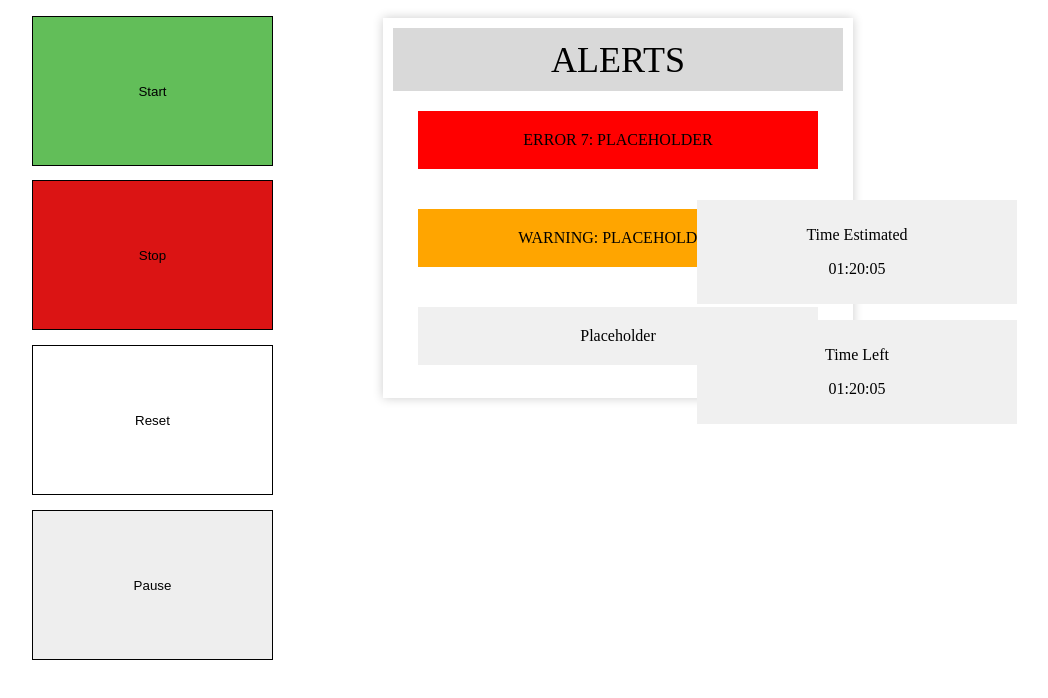
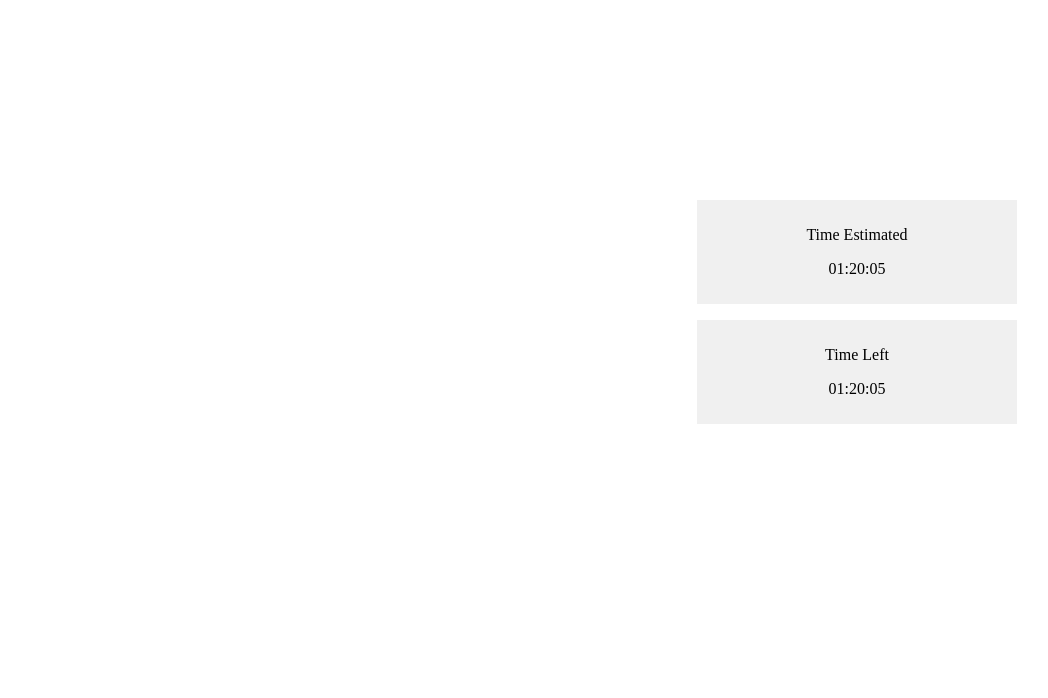
Before and after one commit to m-kudahl/p9, a React (Create React App) app in the folder p9-app/: page / in a window 1280 px wide. Shown: the top 698 px of the page, without its empty margins (7-1055 px from the left). Built offline with nearby package versions, Linux system fonts and the light colour scheme.

Commit message:
FOCOKAPkposapkosåadpdawokdwakoj
fockfocofkcofk

```diff
--- a/p9-app/src/Alertbox.css
+++ /dev/null
@@ -1,43 +0,0 @@
-.BackgroundBox {
-  background: #ffffff;
-  width: 500px;
-  height: 400px;
-  padding: 10px;
-  display: flex;
-  margin: 0 auto;
-  outline: black;
-}
-.CenterBox {
-  width: 90%;
-  height: 90%;
-  padding: 10px;
-  background: white;
-  display: flex;
-  flex-direction: column;
-  box-shadow: 0 0 10px rgba(0, 0, 0, 0.2);
-}
-.AlertHeader {
-  width: 100%;
-  height: 12%;
-  background: #d9d9d9;
-  color: black;
-  display: flex;
-  align-items: center;
-  justify-content: center;
-  padding: 10px 0;
-  text-align: center;
-  font-size: 36px;
-}
-.AlertList {
-  display: flex;
-  flex-direction: column;
-  align-items: center;
-  justify-content: center;
-}
-.AlertEntry {
-  background: #f0f0f0;
-  padding: 20px;
-  text-align: center;
-  margin: 20px;
-  width: 80%;
-}
--- a/p9-app/src/Alertbox.js
+++ /dev/null
@@ -1,21 +0,0 @@
-import React from "react";
-import './Alertbox.css'
-
-export default function Alertbox() {
-  return (
-    <div className="BackgroundBox">
-        <div className="CenterBox">
-
-            <div className="AlertHeader">
-                ALERTS
-            </div>
-            <div className="AlertList">
-                <div className="AlertEntry" style={{background: 'red'}}> ERROR 7: PLACEHOLDER </div>
-                <div className="AlertEntry" style={{background: 'orange'}}> WARNING: PLACEHOLDER </div>
-                <div className="AlertEntry"> Placeholder </div>
-            </div>
-
-        </div>
-    </div>
-  )
-}
--- a/p9-app/src/App.js
+++ b/p9-app/src/App.js
@@ -1,38 +1,13 @@
 
 import TimeLeft from './TimeLeft';
 import TimeEstimated from './TimeEstimated';
-import Alertbox from './Alertbox';
 
 function App() {
 
-const Mybutton = ({ top, background, children}) =>{
-  const MyButton = {
-    position: "absolute",
-    width: "241px",
-    height: "150px",
-    left: "39px",
-    top: top,
-    border: "1px solid #000000",
-    background: background,
-
-
-};
-
-return <button style={MyButton}>{children}</button>;
-
-};
-
 return (
   <>
-    <Mybutton top="16px" background="#62BE59" > Start</Mybutton>
-    <Mybutton top="180px" background="#DB1414" > Stop</Mybutton>
-    <Mybutton top="345px" background="#FFFFFF" > Reset</Mybutton>
-    <Mybutton top="510px" background="#EEEEEE" > Pause </Mybutton>
-
-
     <TimeLeft />
     <TimeEstimated />
-    <Alertbox />
 
 
   </>
```
